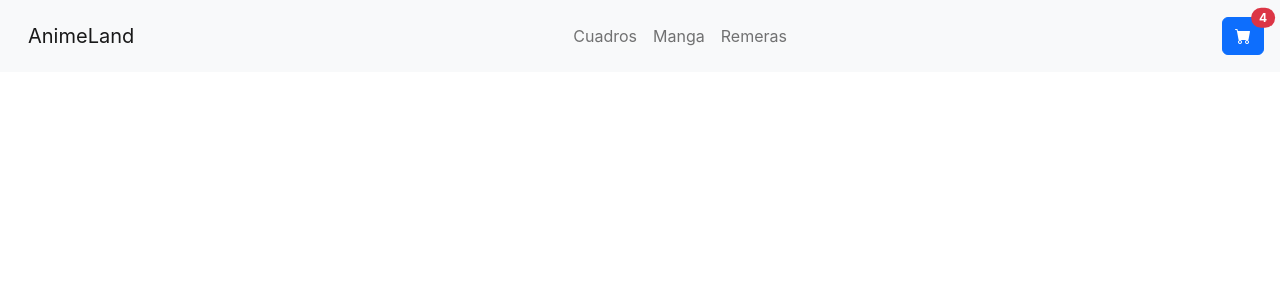
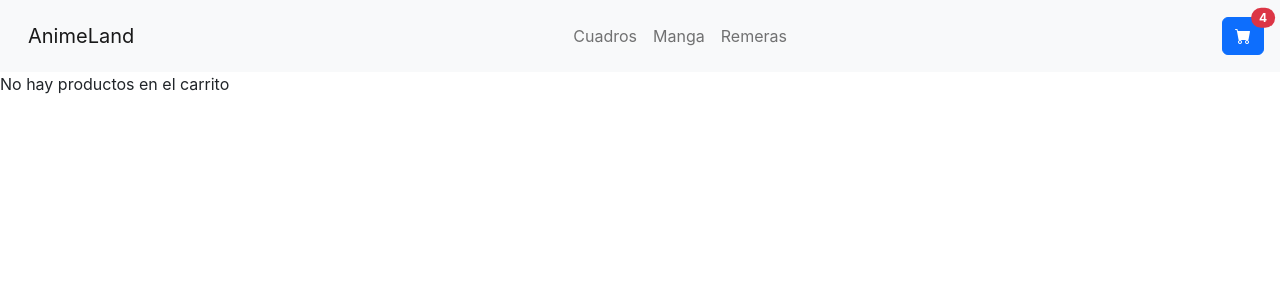
Before and after one commit to sarc0/reactcoder, a React (Create React App) app: page /cart in a window 1280 px wide. Shown: the top 300 px of the page. Built offline with nearby package versions, Linux system fonts and the light colour scheme.

Commit message:
agregando el cart

```diff
--- a/src/App.js
+++ b/src/App.js
@@ -3,16 +3,21 @@ import "./App.css";
 import ItemListContainer from "./containers/ItemListContainer";
 import ItemDetailContainer from "./containers/ItemDetailContainer";
 import NavBar from "./components/NavBar";
+import CartContextProvider from "./components/CartContext";
+import Cart from "./components/Cart";
 const App = () => {
   return (
+    <CartContextProvider>
       <BrowserRouter>
         <NavBar />
         <Routes>
           <Route path="/" element={<ItemListContainer />} />
           <Route path="/category/:idCategory" element={<ItemListContainer />} />
           <Route path="/item/:id" element={<ItemDetailContainer />} />
+          <Route path="/cart" element={<Cart/ >}/>
         </Routes>
       </BrowserRouter>
+    </CartContextProvider>
   );
 };
 export default App;
--- /dev/null
+++ b/src/components/Cart.js
@@ -0,0 +1,32 @@
+import { useContext } from "react";
+import { CartContext } from "./CartContext";
+
+const Cart = () => {
+  const { cartList } = useContext(CartContext);
+  return (
+    <>
+      <div
+        style={{
+          display: "flex",
+          justifyContent: "center",
+          flexDirection: "column",
+          alignItems: "start",
+        }}
+      >
+        {cartList.length === 0 ? (
+          <p>No hay productos en el carrito</p>
+        ) : (
+          cartList.map((item) => (
+            <div style={{maxWidth:"300px"}}>
+              <h3>{item.title}</h3>
+              <img src={item.thumbnail} alt={item.title} style={{maxWidth:"300px",maxHeight:"300px"}}/>
+              <p>{item.price}$</p>
+              <p>{item.description}</p>
+            </div>
+          ))
+        )}
+      </div>
+    </>
+  );
+};
+export default Cart;
--- /dev/null
+++ b/src/components/CartContext.js
@@ -0,0 +1,22 @@
+import { createContext, useState } from "react";
+
+export const CartContext = createContext();
+
+const CartContextProvider = (props) => {
+    const[cartList,setCartList] = useState([])
+    const addToCart = (item)=>{
+        setCartList([...cartList,item])
+    }
+    const clear = ()=>{
+      setCartList([])
+    }
+  return (
+    <CartContext.Provider
+      value={{cartList, addToCart,clear}}
+    >
+        {props.children }
+    </CartContext.Provider>
+  );
+};
+
+export default CartContextProvider
--- a/src/components/ItemDetail.js
+++ b/src/components/ItemDetail.js
@@ -1,10 +1,14 @@
-import React from "react";
+import React, { useContext } from "react";
+import { Link } from "react-router-dom";
+import { CartContext } from "./CartContext";
 import ItemCount from "./ItemCount";
 
 const ItemDetail = ({ detalle }) => {
-    const onAdd = (cantidad)=>{
-        console.log(`Agregaste ${cantidad} items al carrito`)
-    }
+  const { addToCart } = useContext(CartContext);
+  const onAdd = (cantidad) => {
+    alert(`Agregaste ${cantidad} items al carrito`);
+    addToCart(detalle);
+  };
   return (
     <div
       style={{
@@ -18,7 +22,11 @@ const ItemDetail = ({ detalle }) => {
       <img src={detalle.thumbnail} alt={detalle.title} />
       <p>{detalle.description}</p>
       <p>${detalle.price}</p>
-      <ItemCount initial={1} stock={detalle.stock} onAdd={onAdd}/>
+      <p>{detalle.stock} unidades en stock</p>
+      <ItemCount initial={1} stock={detalle.stock} onAdd={onAdd} />
+      <Link to="/cart" className="nav-link" href="#">
+        <button>Checkout</button>
+      </Link>
     </div>
   );
 };
--- a/src/components/NavBar.js
+++ b/src/components/NavBar.js
@@ -24,7 +24,12 @@ const NavBar = () => {
         >
           <ul className="navbar-nav">
             <li className="nav-item">
-              <Link to="/category/1" className="nav-link" aria-current="page" href="#">
+              <Link
+                to="/category/1"
+                className="nav-link"
+                aria-current="page"
+                href="#"
+              >
                 Cuadros
               </Link>
             </li>
@@ -42,7 +47,9 @@ const NavBar = () => {
         </div>
       </div>
       <div>
-        <CartWidget />
+        <Link to="/cart" className="nav-link" href="#">
+          <CartWidget />
+        </Link>
       </div>
     </nav>
   );
```
Lines whose indentation alone changed are shown as unchanged.
